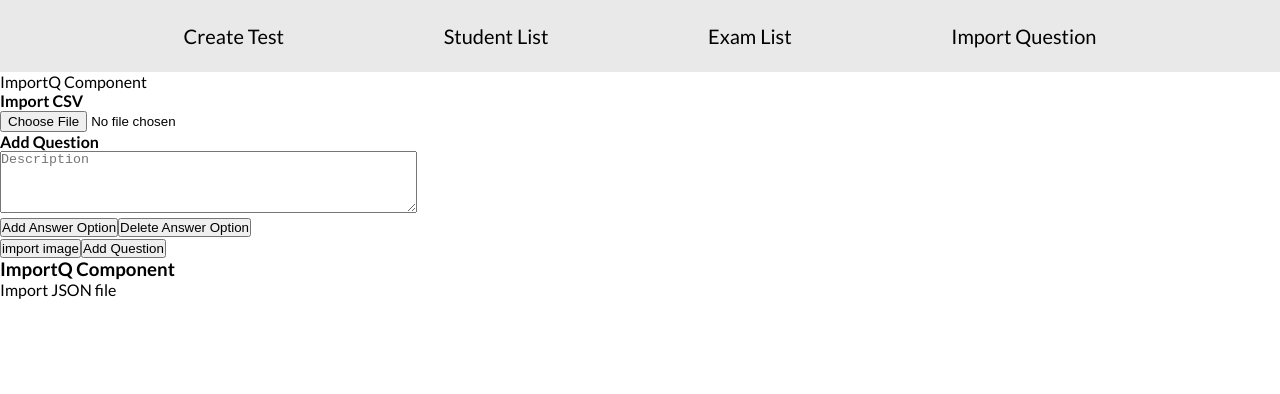
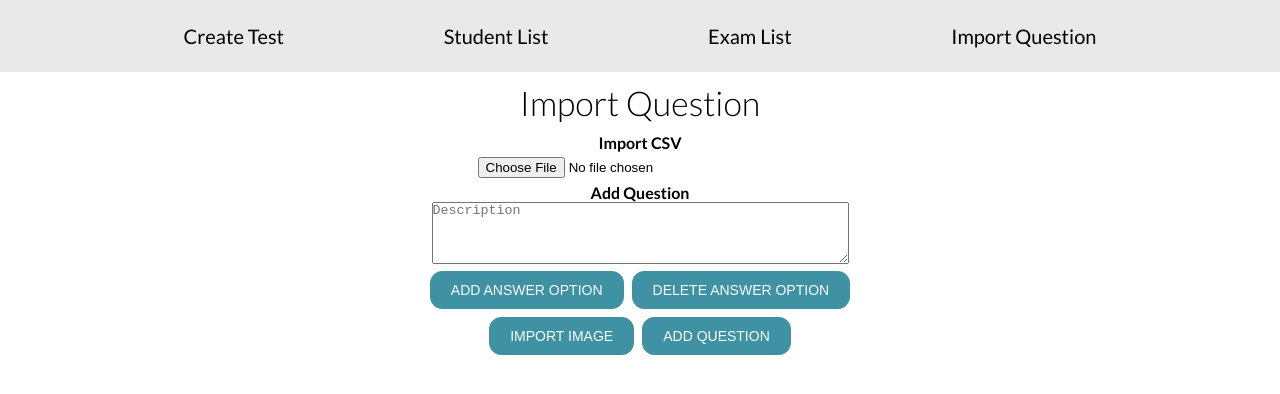
Before and after one commit to JinwooOh/CS200-testing-service, a React (Create React App) app in the folder client/: page /importquestion in a window 1280 px wide. Shown: the top 394 px of the page. Built offline with nearby package versions, Linux system fonts and the light colour scheme.

Commit message:
Implemented import function and added basic styling

```diff
--- a/client/src/components/ImportQ.js
+++ b/client/src/components/ImportQ.js
@@ -35,14 +35,14 @@ export default class ImportQ extends Component {
 
   render() {
     return (
-      <div>
+      <div className="createTest">
         <Nav />
-        <p>ImportQ Component</p>
+        <h3 className="createTest--title">Import Question</h3>
         <ImportQCSV updateJson={this.updateJson} />
         <ImportQAddQuestion />
-        <h3>ImportQ Component</h3>
+        {/* <h3>ImportQ Component</h3>
 
-        <p>Import JSON file</p>
+        <p>Import JSON file</p> */}
       </div>
     );
   }
--- a/client/src/components/ImportQCSV.js
+++ b/client/src/components/ImportQCSV.js
@@ -7,7 +7,7 @@ export default class ImportQCSV extends Component {
    super(props);
    this.state = {
     answers: [],
-    question: '',
+    questions: [],
   };
    this.fileReader = new FileReader();
    this.fileReader.onload = event => {
@@ -19,12 +19,22 @@ export default class ImportQCSV extends Component {
 
  handleFileRead = e => {
   var content = fileReader.result;
-  console.log(content);
+  //console.log(content);
    //console.log(content.split(/,/));
    // Array that holds the questions and answers after being split by commas
    // Note in order for this to work, last answer must be followed by a comma
    // Need Regex expression to effectively split in cases where last answer is not followed by comma
-  var qAndA = content.split(/,/);
+  var qAndA = content.split(/,(.+)?/).slice(0,-1); // slice gets rid of newline char
+  // Populate state with data
+  // If "Fixed" then the order must be preserved
+  // After "Fixed" is the index of the correct answer
+  // questions.push(qAndA[0]);
+  for(var i = 0; i < qAndA.length; i+=2) {
+    // first is questionsAndAnswers, followed by string containing answers
+    this.state.questions.push(qAndA[i]);
+    this.state.answers.push(qAndA[i+1]);
+  }
+  // Make API call
     fetch('/api/importCSV', {
       method: 'POST',
       headers: {
@@ -48,7 +58,7 @@ export default class ImportQCSV extends Component {
    return (
      <div>
        <h4>Import CSV</h4>
-       <input
+       <input className="btn btn__createTest"
          type="file"
          id="file"
          className="file"
--- a/client/src/components/ImportQ_AddQuestion.js
+++ b/client/src/components/ImportQ_AddQuestion.js
@@ -33,8 +33,8 @@ export default class ImportQ_AddQuestion extends Component {
         <ParentComponent addChild={this.onAddChild} deleteChild={this.onDeleteChild}>
           {children}
         </ParentComponent>
-        <button>import image</button>
-        <button> Add Question </button>
+        <button className="btn btn__createTest">import image</button>
+        <button className="btn btn__createTest"> Add Question </button>
       </div>
     );
   }
@@ -43,8 +43,8 @@ export default class ImportQ_AddQuestion extends Component {
 const ParentComponent = props => (
   <div className="card calculator">
     <p>
-      <button onClick={props.addChild}>Add Answer Option</button>
-      <button onClick={props.deleteChild}>Delete Answer Option</button>
+      <button className="btn btn__createTest" onClick={props.addChild}>Add Answer Option</button>
+      <button className="btn btn__createTest" onClick={props.deleteChild}>Delete Answer Option</button>
     </p>
     <div id="children-pane">{props.children}</div>
   </div>
```
Also changed, not shown: 2 other files (tests, documents, lock files or other folders).
